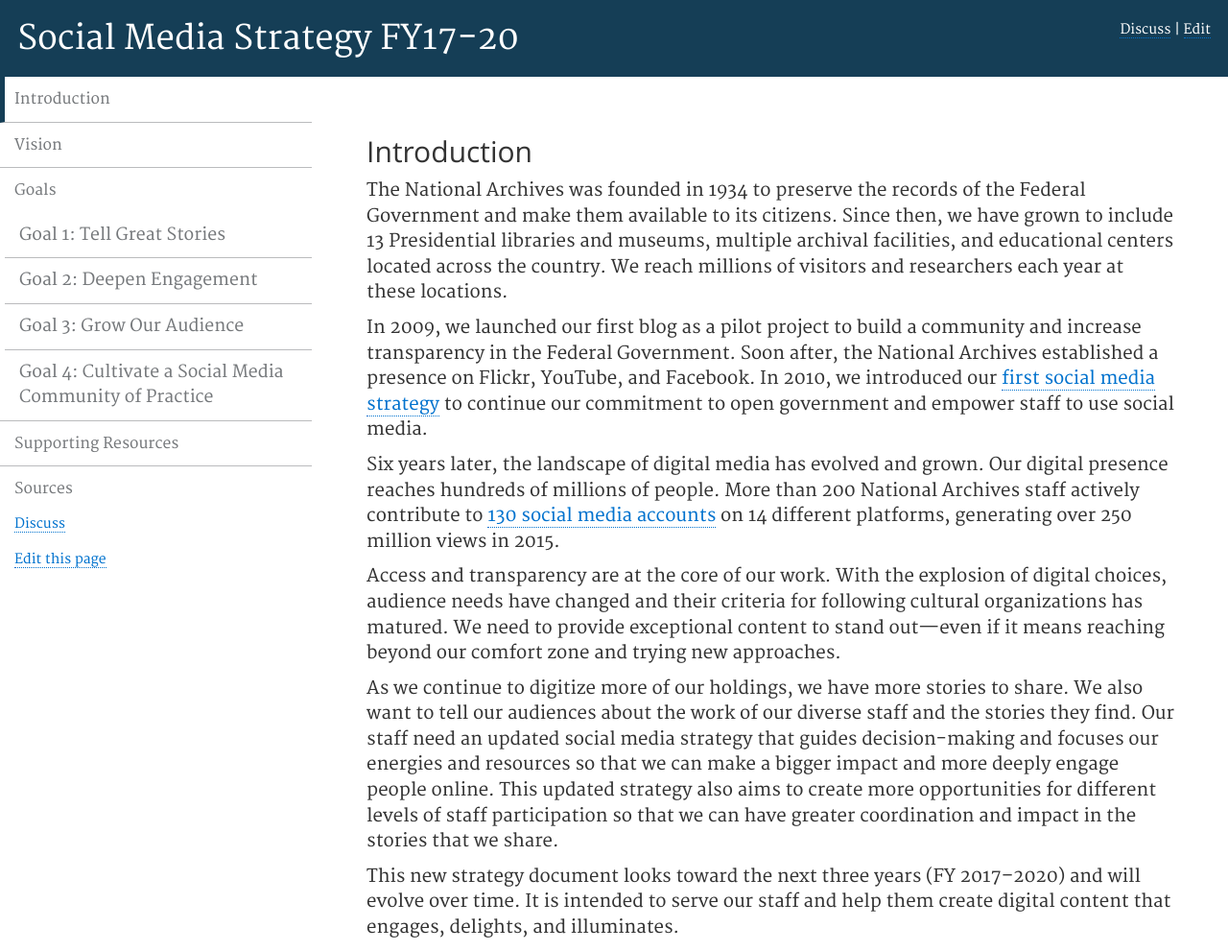
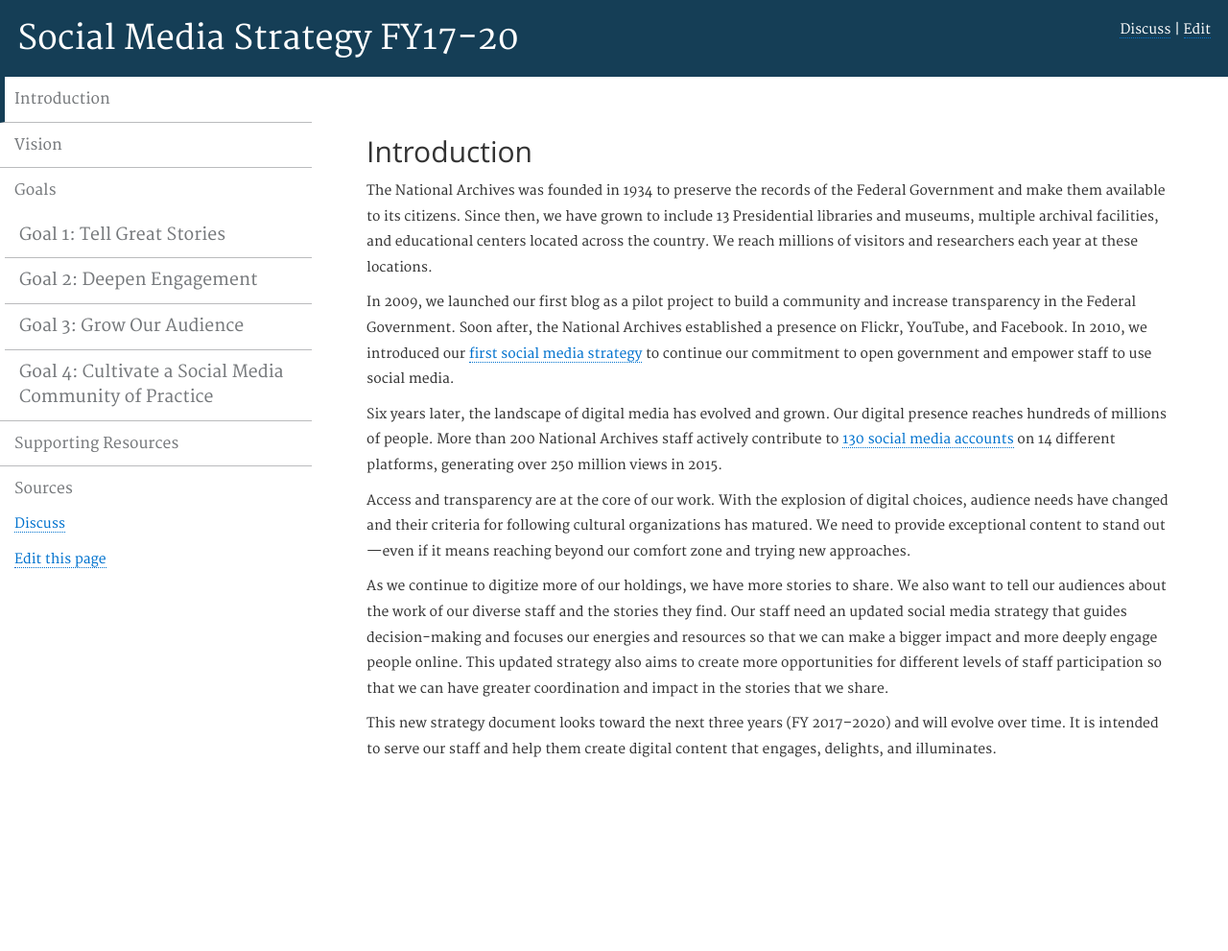
Before and after one commit to usnationalarchives/social-media-strategy, a Jekyll site: the page built from pages/index.md, in a window 1280 px wide and 991 px high. Shown: the whole window at 96% size. Built offline with Jekyll 4.4.1, drawn with Linux system fonts in a browser that asks for light colours.

```diff
--- a/assets/css/nara.css
+++ b/assets/css/nara.css
@@ -2,5 +2,3 @@
   color:default;
 }
 .main-content{
-  font-size:14pt;
-}
```
